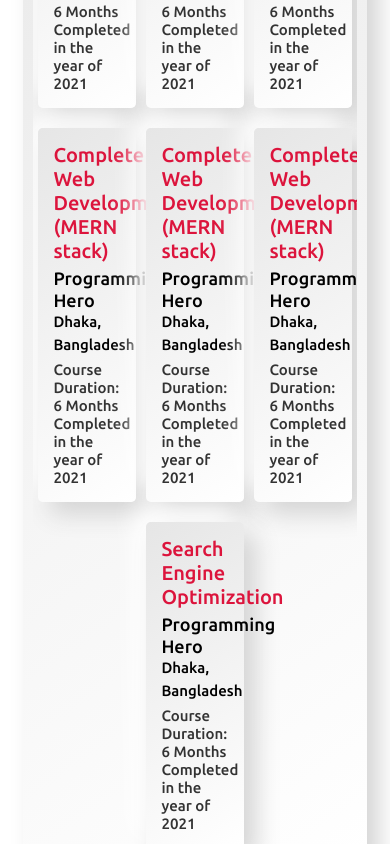
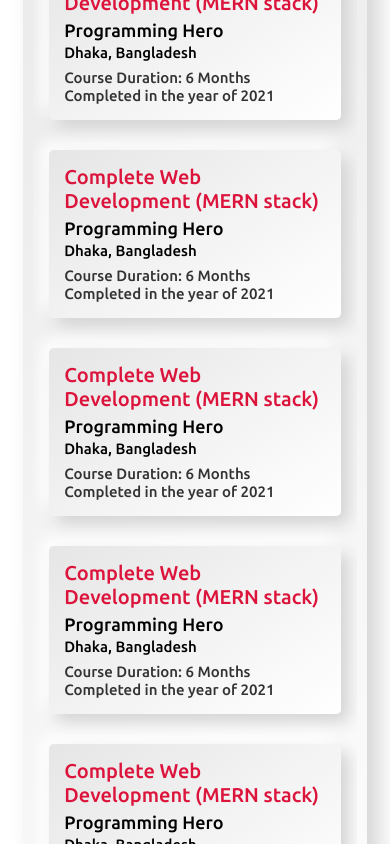
Before and after one commit to Maaazhar/maaazhar.github.io, a React (Vite) app: page / in a window 390 px wide. Shown: the part 7140-7984 px from the top of the page. Built offline with nearby package versions, Linux system fonts and the light colour scheme.

Commit message:
updating education section-6

```diff
--- a/src/components/Education/Education.css
+++ b/src/components/Education/Education.css
@@ -24,27 +24,25 @@
 }
 
 .educationCards{
+    padding: 20px 0px 50px 0px;
     display: flex;
     align-items: center;
     justify-content: space-around;
-    gap: 20px 0px;
+    gap: 30px 0px;
     flex-wrap: wrap;
 }
 
-.educationCards,
+.educationCardsWrapper,
 .educationTabsWrapper {
     overflow: hidden;
 }
 
-.educationCard:last-child{
-
-}
 .educationCard{
     padding: 15px;
     width: 30%;
     background: linear-gradient(145deg, #e6e6e6, #ffffff);
-    box-shadow: 12px 12px 24px #d4d4d4,
-        -12px -12px 24px #ffffff;
+    box-shadow: 8px 8px 16px #d4d4d4,
+        -8px -8px 16px #ffffff;
     border-radius: 5px;
 }
 
@@ -186,6 +184,9 @@
 
 /* responsive media query for education */
 @media (max-width: 1190px) {
+    .educationCard{
+        width: 45%;
+    }
 
     .educationTabWrapper {
         flex: 3;
@@ -225,6 +226,9 @@
         width: 250px;
     }
 
+    .educationCard{
+        width: 90%;
+    }
 
     .educationTab {
         padding: 10px 15px;
--- a/src/components/Education/Education.jsx
+++ b/src/components/Education/Education.jsx
@@ -189,12 +189,12 @@ const Education = () => {
                                 {d.category} <i className="fas fa-angle-down"> </i>
                             </label>
                             <div className="educationContent accordionContent">
-                                <div className="educationCardsWrapper"></div>
+                                <div className="educationCardsWrapper">
                                     <div className="educationCards">
                                         {d.courseList.map((c, k) => (
                                             <div
                                                 key={c - 1 + k}
-                                            className="educationCard ">
+                                                className="educationCard">
                                                 <h3 className="courseTitle">{c.title}</h3>
                                                 <p className="institute"><a href={c.instituteLink} target="_blank">{c.institute}</a></p>
                                                 <p className="universityBoard"><a href={c.universityBoardLink} target="_blank">{c.universityBoard}</a></p>
@@ -205,6 +205,7 @@ const Education = () => {
                                             </div>
                                         )
                                         )}
+                                    </div>
                                 </div>
                                 {/* <div className="educationTabsWrapper">
                                     <div className="educationTabs">
```
Lines whose indentation alone changed are shown as unchanged.
